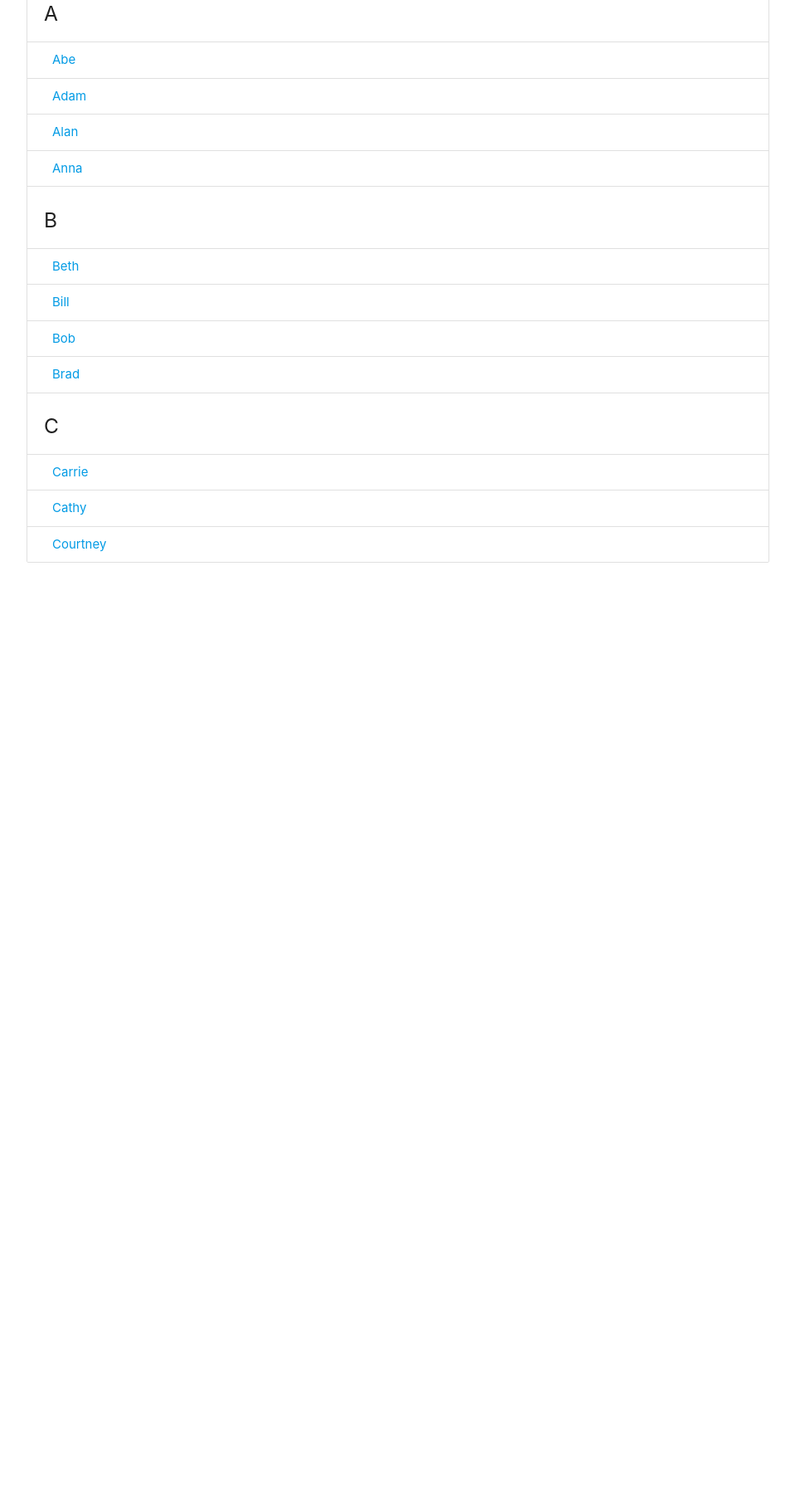
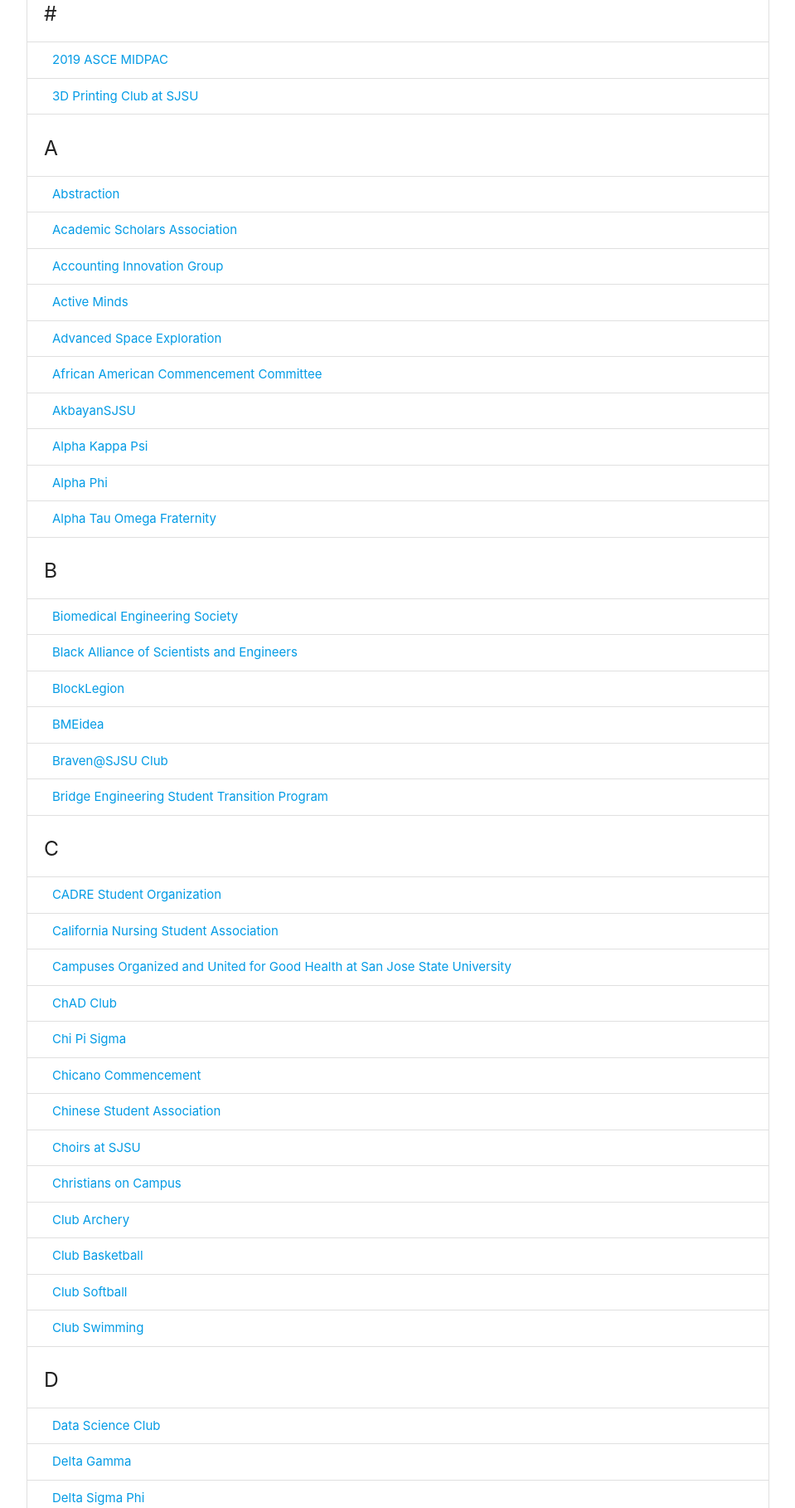
Before and after one commit to WilsonHChung/spartan-clubs, a plain HTML site: page index.html in a window 1280 px wide. Shown: the part 222-2039 px from the top of the page at 83% size, without its empty margins (160-1119 px from the left). Before the commit the page ends 915 px from the top, so only its background shows below. Drawn offline with nearby package versions, Linux system fonts and the light colour scheme.

Commit message:
Added clubs from A to D

```diff
--- a/index.html
+++ b/index.html
@@ -10,51 +10,135 @@
 <body>
   <div class="container">
     <h1 class="center-align">
-      My Contacts
+      Search For A Club
     </h1>
     <input type="text" id="filterInput" placeholder="Search names...">
     <ul id="names" class="collection with-header">
       <li class="collection-header">
+        <h5>#</h5>
+      </li>
+      <li class="collection-item">
+        <a href="#">2019 ASCE MIDPAC</a>
+      </li>
+      <li class="collection-item">
+        <a href="#">3D Printing Club at SJSU</a>
+      </li>
+      <li class="collection-header">
         <h5>A</h5>
       </li>
       <li class="collection-item">
-        <a href="#">Abe</a>
+        <a href="#">Abstraction</a>
       </li>
       <li class="collection-item">
-        <a href="#">Adam</a>
+        <a href="#">Academic Scholars Association</a>
       </li>
       <li class="collection-item">
-        <a href="#">Alan</a>
+        <a href="#">Accounting Innovation Group</a>
       </li>
       <li class="collection-item">
-        <a href="#">Anna</a>
+        <a href="#">Active Minds</a>
+      </li>
+      <li class="collection-item">
+        <a href="#">Advanced Space Exploration</a>
+      </li>
+      <li class="collection-item">
+        <a href="#">African American Commencement Committee</a>
+      </li>
+      <li class="collection-item">
+        <a href="#">AkbayanSJSU</a>
+      </li>
+      <li class="collection-item">
+        <a href="#">Alpha Kappa Psi</a>
+      </li>
+      <li class="collection-item">
+        <a href="#">Alpha Phi</a>
+      </li>
+      <li class="collection-item">
+        <a href="#">Alpha Tau Omega Fraternity</a>
       </li>
       <li class="collection-header">
         <h5>B</h5>
       </li>
       <li class="collection-item">
-        <a href="#">Beth</a>
+        <a href="#">Biomedical Engineering Society</a>
       </li>
       <li class="collection-item">
-        <a href="#">Bill</a>
+        <a href="#">Black Alliance of Scientists and Engineers</a>
       </li>
       <li class="collection-item">
-        <a href="#">Bob</a>
+        <a href="#">BlockLegion</a>
       </li>
       <li class="collection-item">
-        <a href="#">Brad</a>
+        <a href="#">BMEidea</a>
+      </li>
+      <li class="collection-item">
+        <a href="#">Braven@SJSU Club</a>
+      </li>
+      <li class="collection-item">
+        <a href="#">Bridge Engineering Student Transition Program</a>
       </li>
       <li class="collection-header">
         <h5>C</h5>
       </li>
       <li class="collection-item">
-        <a href="#">Carrie</a>
+        <a href="#">CADRE Student Organization</a>
       </li>
       <li class="collection-item">
-        <a href="#">Cathy</a>
+        <a href="#">California Nursing Student Association</a>
       </li>
       <li class="collection-item">
-        <a href="#">Courtney</a>
+        <a href="#">Campuses Organized and United for Good Health at San Jose State University</a>
+      </li>
+      <li class="collection-item">
+        <a href="#">ChAD Club</a>
+      </li>
+      <li class="collection-item">
+        <a href="#">Chi Pi Sigma</a>
+      </li>
+      <li class="collection-item">
+        <a href="#">Chicano Commencement</a>
+      </li>
+      <li class="collection-item">
+        <a href="#">Chinese Student Association</a>
+      </li>
+      <li class="collection-item">
+        <a href="#">Choirs at SJSU</a>
+      </li>
+      <li class="collection-item">
+        <a href="#">Christians on Campus</a>
+      </li>
+      <li class="collection-item">
+        <a href="#">Club Archery</a>
+      </li>
+      <li class="collection-item">
+        <a href="#">Club Basketball</a>
+      </li>
+      <li class="collection-item">
+        <a href="#">Club Softball</a>
+      </li>
+      <li class="collection-item">
+        <a href="#">Club Swimming</a>
+      </li>
+      <li class="collection-header">
+        <h5>D</h5>
+      </li>
+      <li class="collection-item">
+        <a href="#">Data Science Club</a>
+      </li>
+      <li class="collection-item">
+        <a href="#">Delta Gamma</a>
+      </li>
+      <li class="collection-item">
+        <a href="#">Delta Sigma Phi</a>
+      </li>
+      <li class="collection-item">
+        <a href="#">Design Build Fly at SJSU</a>
+      </li>
+      <li class="collection-item">
+        <a href="#">Diving Club</a>
+      </li>
+      <li class="collection-item">
+        <a href="#">Dragon Boat</a>
       </li>
     </ul>
   </div>
```
